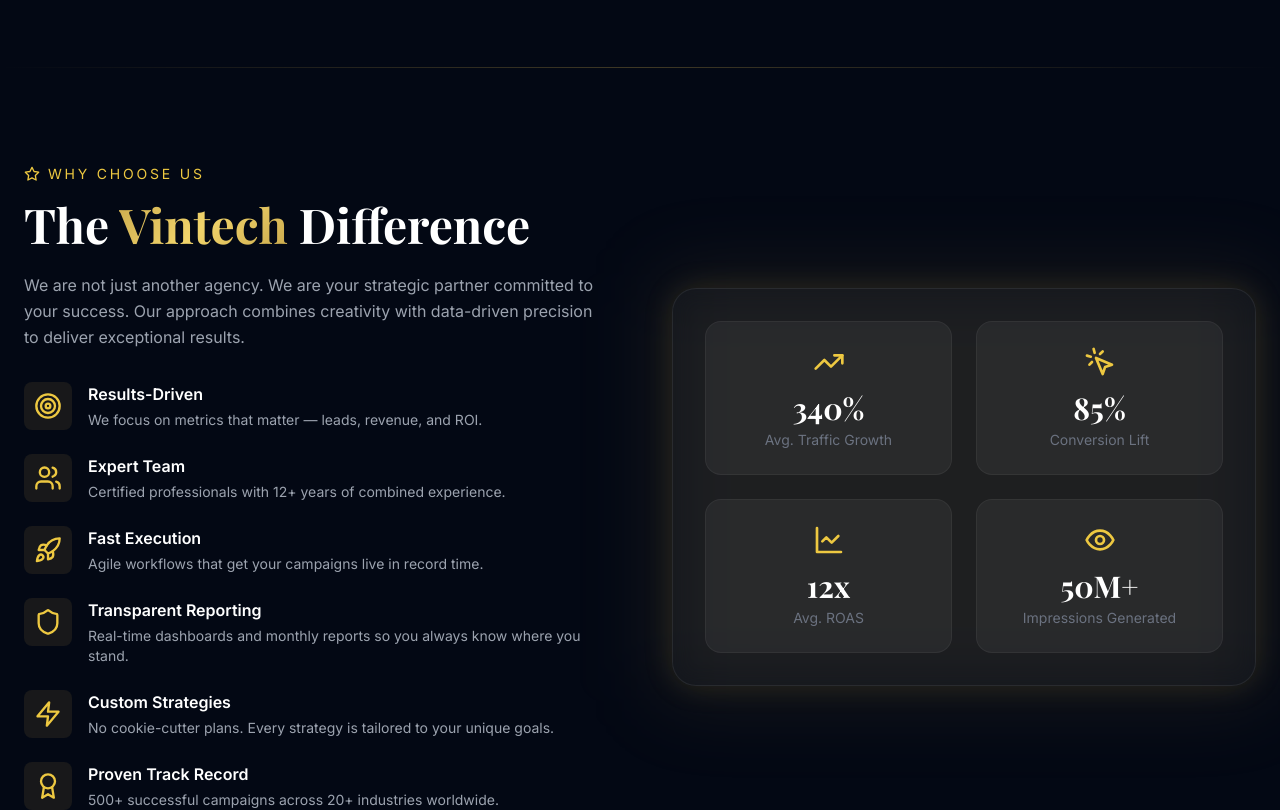
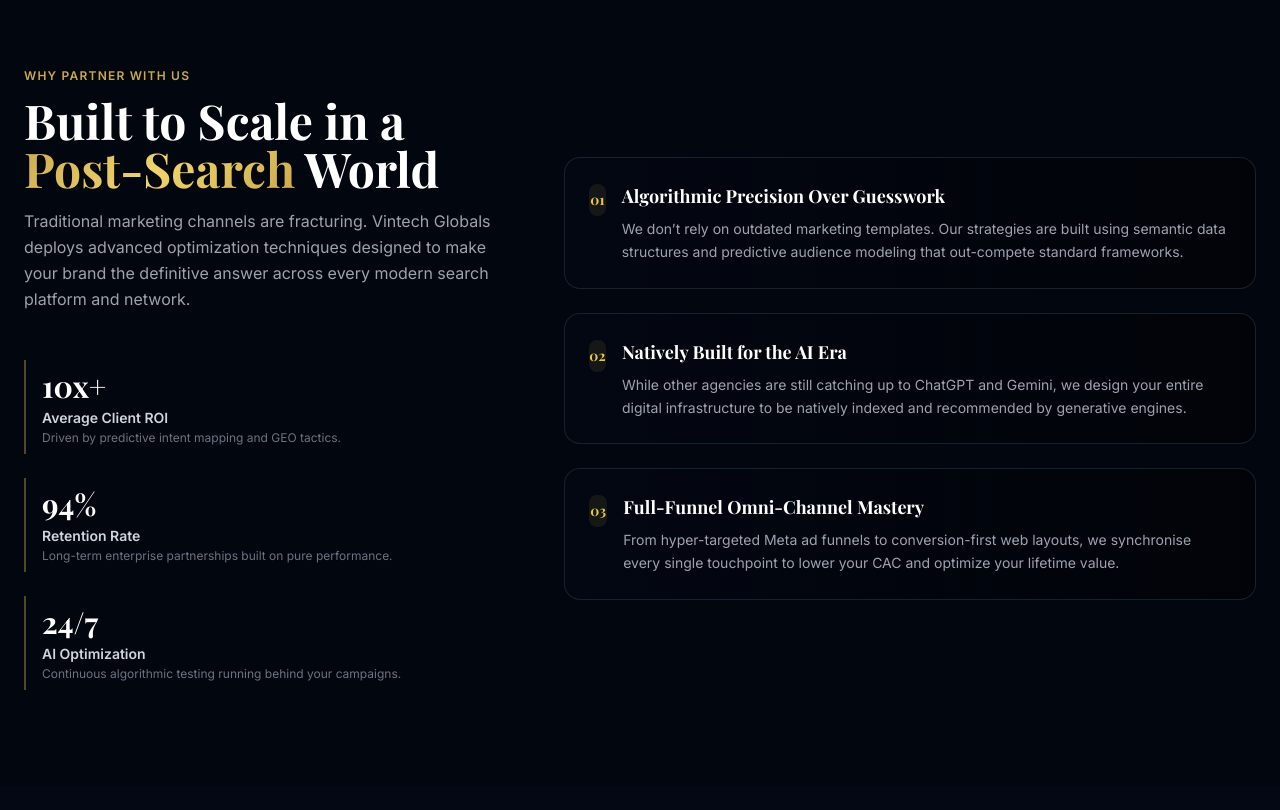
Before and after one commit to parminder17/Vintech-globals-website, a React (Vite) app: page / in a window 1280 px wide. Shown: the part 2320-3130 px from the top of the page. Built offline with nearby package versions, Linux system fonts and the light colour scheme.

Commit message:
Update App.tsx

```diff
--- a/src/App.tsx
+++ b/src/App.tsx
@@ -309,82 +309,80 @@
   );
 }// ── Why Choose Us ──
 function WhyChooseUs() {
-  const reasons = [
-    { icon: <Target size={28} />, title: 'Results-Driven', desc: 'We focus on metrics that matter — leads, revenue, and ROI.' },
-    { icon: <Users size={28} />, title: 'Expert Team', desc: 'Certified professionals with 12+ years of combined experience.' },
-    { icon: <Rocket size={28} />, title: 'Fast Execution', desc: 'Agile workflows that get your campaigns live in record time.' },
-    { icon: <Shield size={28} />, title: 'Transparent Reporting', desc: 'Real-time dashboards and monthly reports so you always know where you stand.' },
-    { icon: <Zap size={28} />, title: 'Custom Strategies', desc: 'No cookie-cutter plans. Every strategy is tailored to your unique goals.' },
-    { icon: <Award size={28} />, title: 'Proven Track Record', desc: '500+ successful campaigns across 20+ industries worldwide.' },
+  const stats = [
+    { value: '10x+', label: 'Average Client ROI', description: 'Driven by predictive intent mapping and GEO tactics.' },
+    { value: '94%', label: 'Retention Rate', description: 'Long-term enterprise partnerships built on pure performance.' },
+    { value: '24/7', label: 'AI Optimization', description: 'Continuous algorithmic testing running behind your campaigns.' },
   ];
+
+  const pillars = [
+    {
+      title: 'Algorithmic Precision Over Guesswork',
+      description: 'We don’t rely on outdated marketing templates. Our strategies are built using semantic data structures and predictive audience modeling that out-compete standard frameworks.'
+    },
+    {
+      title: 'Natively Built for the AI Era',
+      description: 'While other agencies are still catching up to ChatGPT and Gemini, we design your entire digital infrastructure to be natively indexed and recommended by generative engines.'
+    },
+    {
+      title: 'Full-Funnel Omni-Channel Mastery',
+      description: 'From hyper-targeted Meta ad funnels to conversion-first web layouts, we synchronise every single touchpoint to lower your CAC and optimize your lifetime value.'
+    }
+  ];
+
   return (
-    <section id="why-us" className="py-24 relative">
-      <div className="section-divider mb-24" />
+    <section id="why-choose-us" className="py-24 relative border-t border-gray-900 bg-black/30">
       <div className="max-w-7xl mx-auto px-6">
-        <div className="grid lg:grid-cols-2 gap-16 items-center">
-          <div className="animate-on-scroll">
-            <div className="inline-flex items-center gap-2 mb-4">
-              <Star size={16} className="text-gold-400" />
-              <span className="text-sm text-gold-400 uppercase tracking-[0.2em]">Why Choose Us</span>
+        <div className="grid grid-cols-1 lg:grid-cols-12 gap-16 items-center">
+
+          {/* Left Column - Heading & Numbers */}
+          <div className="lg:col-span-5 space-y-8 animate-on-scroll">
+            <div>
+              <span className="text-xs font-semibold tracking-widest text-gold-500 uppercase block mb-3">Why Partner With Us</span>
+              <h2 className="font-display text-4xl md:text-5xl font-bold text-white leading-tight">
+                Built to Scale in a <span className="gradient-text">Post-Search</span> World
+              </h2>
+              <p className="text-gray-400 mt-4 leading-relaxed">
+                Traditional marketing channels are fracturing. Vintech Globals deploys advanced optimization techniques designed to make your brand the definitive answer across every modern search platform and network.
+              </p>
             </div>
-            <h2 className="font-display text-4xl md:text-5xl font-bold text-white mb-6">
-              The <span className="gradient-text">Vintech</span> Difference
-            </h2>
-            <p className="text-gray-400 mb-8 leading-relaxed">
-              We are not just another agency. We are your strategic partner committed to your success.
-              Our approach combines creativity with data-driven precision to deliver exceptional results.
-            </p>
-            <div className="space-y-6">
-              {reasons.map((reason, i) => (
-                <div key={i} className="flex items-start gap-4 animate-on-scroll delay-100">
-                  <div className="w-12 h-12 rounded-lg bg-gold-500/10 flex items-center justify-center shrink-0 text-gold-400">
-                    {reason.icon}
-                  </div>
-                  <div>
-                    <h4 className="font-semibold text-white mb-1">{reason.title}</h4>
-                    <p className="text-sm text-gray-400">{reason.desc}</p>
-                  </div>
+
+            {/* Stat Grid */}
+            <div className="grid grid-cols-1 sm:grid-cols-3 lg:grid-cols-1 gap-6 pt-4">
+              {stats.map((stat, idx) => (
+                <div key={idx} className="border-l-2 border-gold-500/40 pl-4 py-2 group hover:border-gold-500 transition-colors duration-300">
+                  <div className="font-display text-3xl font-bold text-white group-hover:text-gold-400 transition-colors">{stat.value}</div>
+                  <div className="text-sm font-semibold text-gray-300 mt-1">{stat.label}</div>
+                  <div className="text-xs text-gray-500 mt-0.5">{stat.description}</div>
                 </div>
               ))}
             </div>
           </div>
-          <div className="animate-on-scroll delay-200">
-            <div className="relative">
-              <div className="absolute -inset-4 bg-gold-500/10 rounded-3xl blur-2xl" />
-              <div className="relative glass-card rounded-3xl p-8 gold-glow">
-                <div className="grid grid-cols-2 gap-6">
-                  <div className="text-center p-6 rounded-2xl bg-white/5 border border-white/5">
-                    <TrendingUp size={32} className="text-gold-400 mx-auto mb-3" />
-                    <p className="font-display text-3xl font-bold text-white mb-1">
-                      <Counter target={340} suffix="%" />
+
+          {/* Right Column - Premium Feature Cards */}
+          <div className="lg:col-span-7 space-y-6">
+            {pillars.map((pillar, idx) => (
+              <div
+                key={idx}
+                className={`p-6 rounded-2xl border border-gray-800/80 bg-gradient-to-r from-gray-950 to-black/40 hover:border-gold-500/30 transition-all duration-300 group animate-on-scroll delay-${(idx + 1) * 100}`}
+              >
+                <div className="flex gap-4 items-start">
+                  <div className="w-8 h-8 rounded-lg bg-gold-500/10 flex items-center justify-center text-gold-400 font-display text-sm font-bold mt-0.5 group-hover:bg-gold-500 group-hover:text-black transition-all duration-300">
+                    0{idx + 1}
+                  </div>
+                  <div className="space-y-2">
+                    <h3 className="font-display text-lg font-bold text-white group-hover:text-gold-400 transition-colors">
+                      {pillar.title}
+                    </h3>
+                    <p className="text-gray-400 text-sm leading-relaxed">
+                      {pillar.description}
                     </p>
-                    <p className="text-sm text-gray-500">Avg. Traffic Growth</p>
-                  </div>
-                  <div className="text-center p-6 rounded-2xl bg-white/5 border border-white/5">
-                    <MousePointerClick size={32} className="text-gold-400 mx-auto mb-3" />
-                    <p className="font-display text-3xl font-bold text-white mb-1">
-                      <Counter target={85} suffix="%" />
-                    </p>
-                    <p className="text-sm text-gray-500">Conversion Lift</p>
-                  </div>
-                  <div className="text-center p-6 rounded-2xl bg-white/5 border border-white/5">
-                    <LineChart size={32} className="text-gold-400 mx-auto mb-3" />
-                    <p className="font-display text-3xl font-bold text-white mb-1">
-                      <Counter target={12} suffix="x" />
-                    </p>
-                    <p className="text-sm text-gray-500">Avg. ROAS</p>
-                  </div>
-                  <div className="text-center p-6 rounded-2xl bg-white/5 border border-white/5">
-                    <Eye size={32} className="text-gold-400 mx-auto mb-3" />
-                    <p className="font-display text-3xl font-bold text-white mb-1">
-                      <Counter target={50} suffix="M+" />
-                    </p>
-                    <p className="text-sm text-gray-500">Impressions Generated</p>
                   </div>
                 </div>
               </div>
-            </div>
+            ))}
           </div>
+
         </div>
       </div>
     </section>
```
